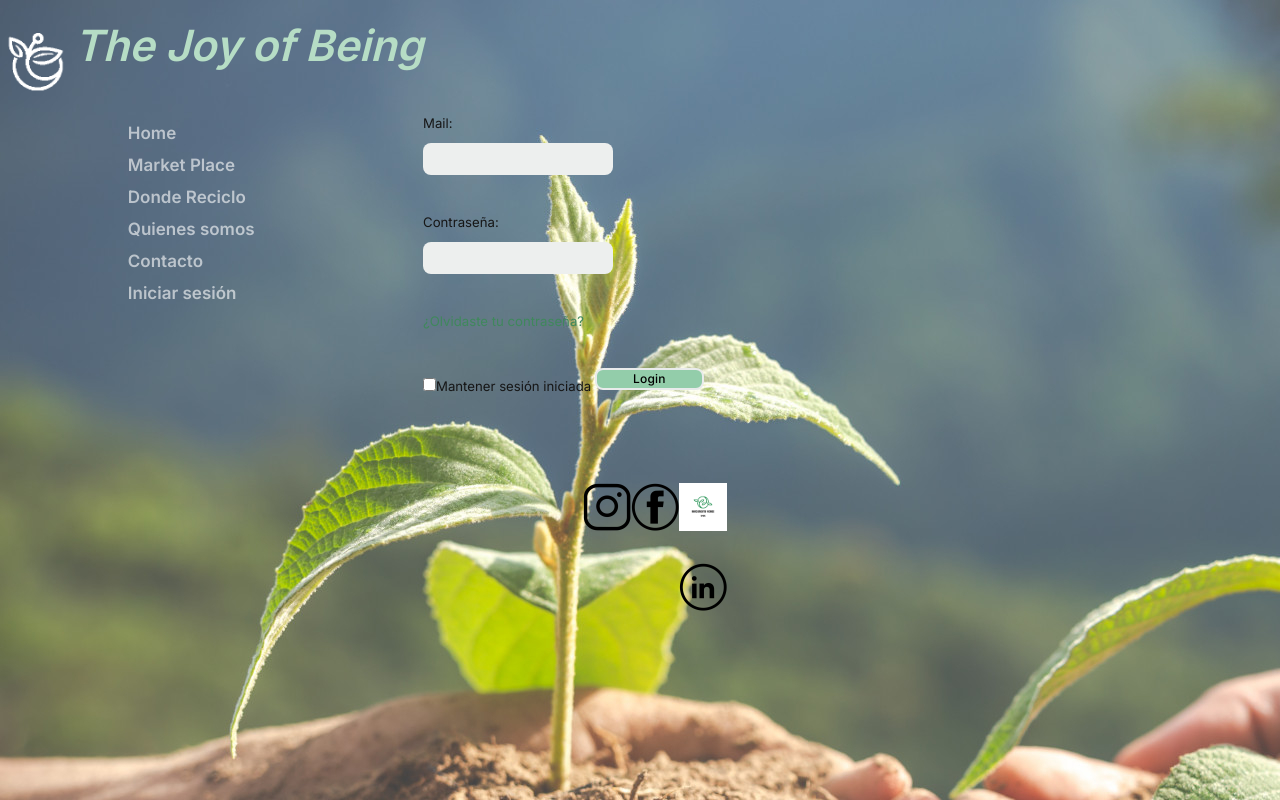
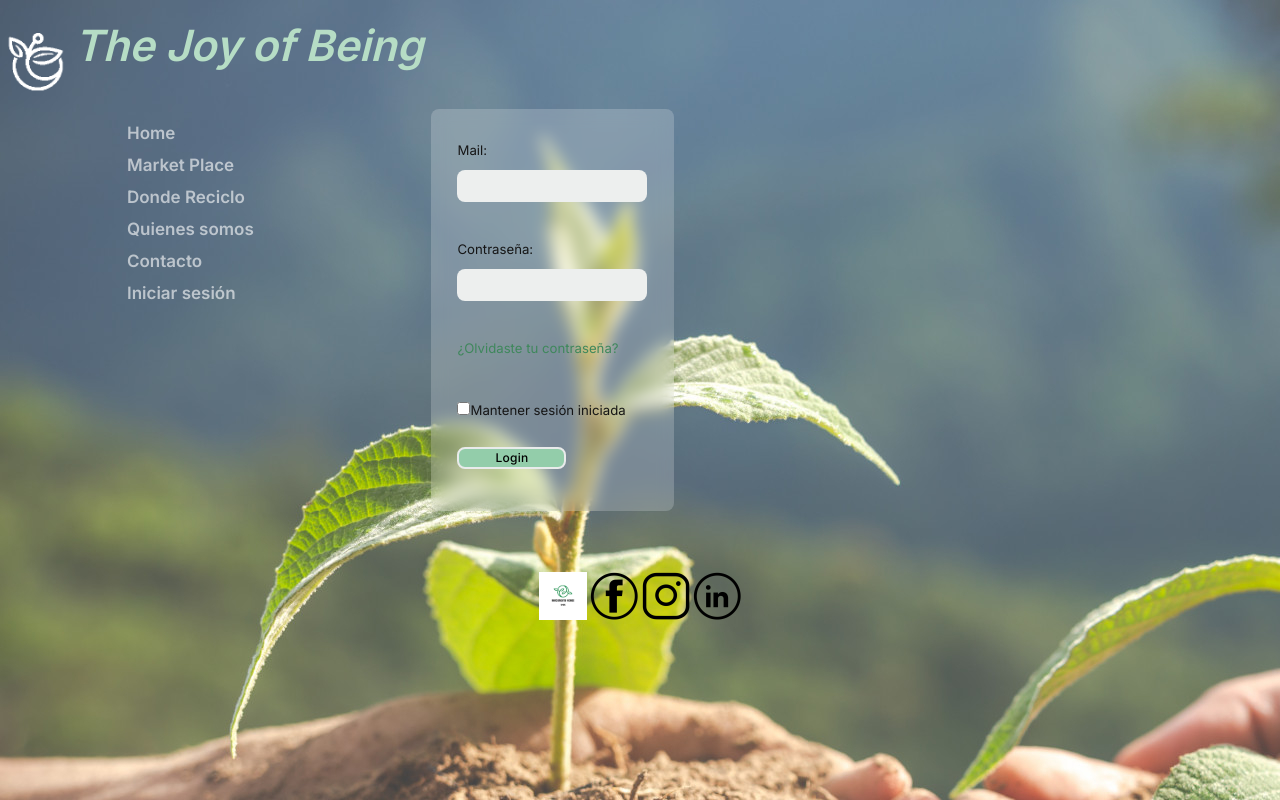
Before and after one commit to MelBareno/CoderHouse_PF_Tercera-entrega, a website: page pages/login.html in a window 1280 px wide. Drawn offline with Linux system fonts and the light colour scheme.

Commit message:
arreglo footer

```diff
--- a/css/scss/_forms.scss
+++ b/css/scss/_forms.scss
@@ -1,7 +1,7 @@
 /* # FORM* */
  fieldset {
     border  : none;
-    padding : 0;
+    padding : 2 rem;
 }
 
 input[type="email"],
@@ -70,14 +70,18 @@ label>input[type="radio"] {
 
 }
 $estilos :(
-    color: rgba(255, 255, 255, 0.2),
-    centro: center,
-    tFuente:  var( --text-md ),
-    filter: blur(8px),
+    color           : rgba(255, 255, 255, 0.2),
+    centro          : center,
+    tFuente         :var( --text-md ),
+    filter          : blur(8px),
+    margen          : 2em,
+    border-radius   : var(--border-radius),
 );
 
 .formstyle {
-    background-color: map-get($estilos, color);
-    backdrop-filter: map-get($estilos, filter);
+    background-color:   map-get($estilos, color);
+    backdrop-filter:    map-get($estilos, filter);
+    padding:            map-get($estilos, margen);
+    border-radius:      map-get($estilos, border-radius);
     @include flex-center;
 }
--- a/pages/login.html
+++ b/pages/login.html
@@ -49,11 +49,12 @@
 					</nav>
 					<!--fin navegacion principal-->
 				</div>
+				<!--Sección principal-->
 				<div class="col-sm-9">
-					<!--Sección principal-->
-					<section id="main_body">
+					<section id="main_body" >
+						<div class="d-flex justify-content-center">
 						<div class="body-text-2" id="container">
-							<form>
+							<form class="formstyle">
 								<!-- Email -->
 								<div><label for="email">Mail:</label>
 									<input type="email">
@@ -62,11 +63,13 @@
 								<div> <label for="password">Contraseña:</label>
 									<input type="password">
 								</div>
-									<p><a href="#">¿Olvidaste tu contraseña?</a>
+									<p><a href="#">¿Olvidaste tu contraseña?</a> </p>
 								<div id="lower">
 									<input type="checkbox"><label class="check" for="checkbox">Mantener sesión iniciada</label>
+								</div>
 								<!-- Submit Button -->
-								<input type="submit" value="Login" class="btn">
+								<div>
+									<input type="submit" value="Login" class="btn">
 								</div>
 							</form>
 						</div>
@@ -77,16 +80,12 @@
 		</div>
 			<!-- inicio de footer -->
 
-    	<footer id="footer">
-			<div class="container-fluid" >
-				<div class="row" class="d-flex justify-content-center">
-					<div class="col-12 col-sm-12">
-						<a href="index.html"><img src="../assets/img/logo_favicon.ico"  style="float:right" ></a>
-						<a href="facebook link"><img src="../assets/img/social_media/fb.png" style="float:right" > </a>
-						<a href="inta link"> <img src="../assets/img/social_media/insta.png"style="float:right" ></a>
-						<a href="linkedin link"><img src="../assets/img/social_media/linkedin.png"style="float:right" ></a>
-					</div>
-				</div>
+		<footer  id="footer">
+			<div class="container-fluid mt-auto">
+					<a href="index.html"><img src="../assets/img/logo_favicon.ico" ></a>
+					<a href="facebook link"><img src="../assets/img/social_media/fb.png"> </a>
+					<a href="inta link"> <img src="../assets/img/social_media/insta.png"></a>
+					<a href="linkedin link"><img src="../assets/img/social_media/linkedin.png"></a>
 			</div>
 		</footer>
 	</div>
```
Also changed, not shown: index.html (+5 -11 lines), pages/contacto.html (+7 -8 lines), pages/quienessomos.html (+5 -9 lines), css/main.css.
